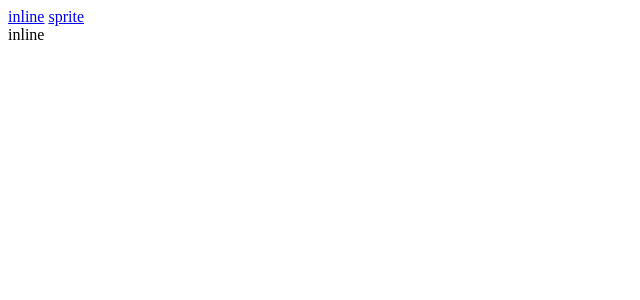
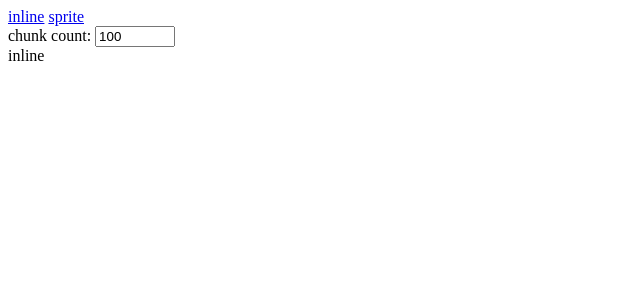
Before and after one commit to HugeLetters/svg-test, a SvelteKit app: page /inline in a window 1280 px wide. Shown: the top 300 px of the page, without its empty margins (0-640 px from the left). Built offline with nearby package versions, Linux system fonts and the light colour scheme.

Commit message:
layout with csr disabled

```diff
--- a/src/routes/+layout.svelte
+++ b/src/routes/+layout.svelte
@@ -1,5 +1,24 @@
+<script lang="ts">
+	import { count } from './count';
+</script>
+
 <nav>
-	<a href="/inline">inline</a>
-	<a href="/sprite">sprite</a>
+	<a href="/inline?count={$count}">inline</a>
+	<a href="/sprite?count={$count}">sprite</a>
 </nav>
-<slot></slot>
+<form action="">
+	<label>
+		chunk count:
+		<input min="1" max="10000" name="count" type="number" value={$count} />
+	</label>
+</form>
+<div class="root">
+	<slot></slot>
+</div>
+
+<style>
+	.root {
+		fill: black;
+		stroke: black;
+	}
+</style>
--- /dev/null
+++ b/src/routes/+layout.ts
@@ -0,0 +1 @@
+export const csr = false;
```
